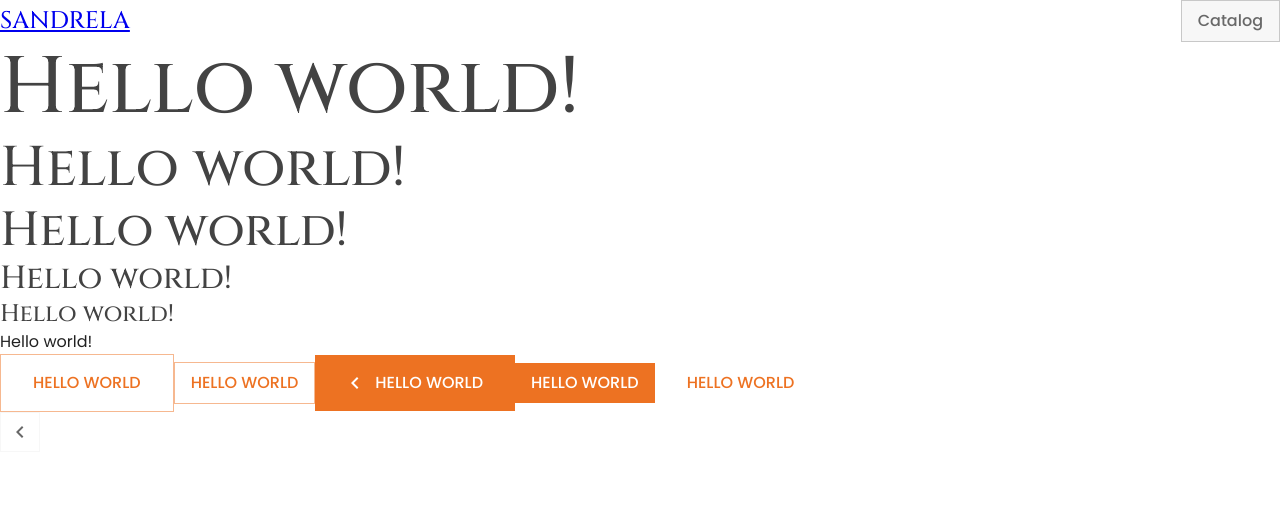
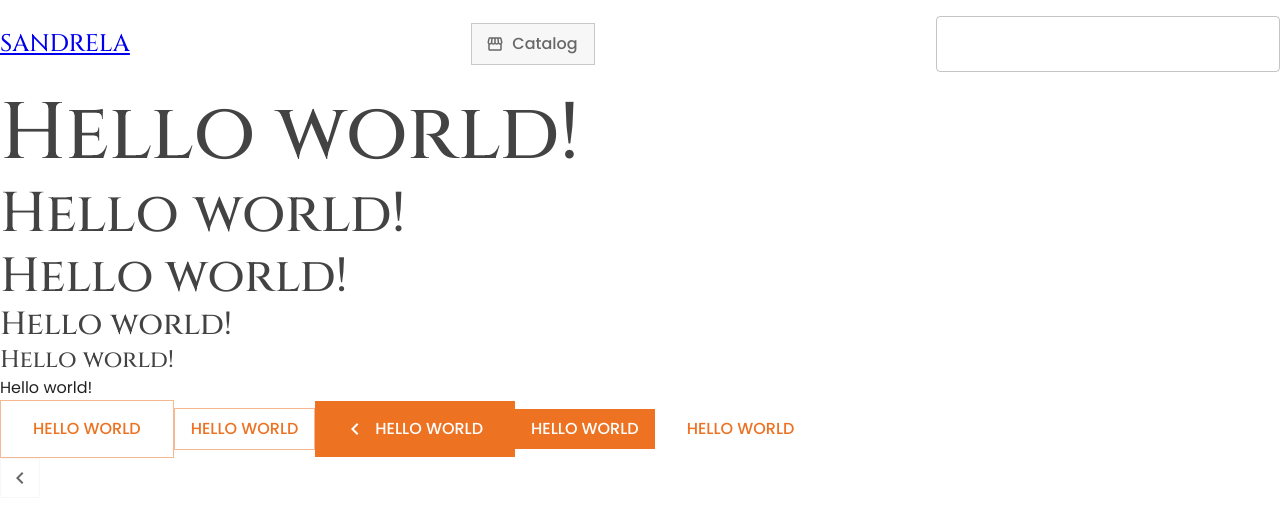
Before and after one commit to berezenko04/wedding-shop, a React (Vite) app in the folder client/: page / in a window 1280 px wide. Shown: the top 522 px of the page. Built offline with nearby package versions, Linux system fonts and the light colour scheme.

Commit message:
feat: added link behavior (react router) default component for mui links and link buttons

```diff
--- /dev/null
+++ b/client/src/components/navigation/Header/Searchbar/index.tsx
@@ -0,0 +1,7 @@
+import { TextField } from "@mui/material";
+
+const Searchbar: React.FC = () => {
+  return <TextField />;
+};
+
+export default Searchbar;
--- a/client/src/components/navigation/Header/index.tsx
+++ b/client/src/components/navigation/Header/index.tsx
@@ -2,14 +2,25 @@ import { Button, Stack } from "@mui/material";
 
 // components
 import Logo from "../Logo";
+import Searchbar from "./Searchbar";
+
+// icons
+import { StorefrontOutlined } from "@mui/icons-material";
 
 const Header: React.FC = () => {
   return (
-    <Stack component="header" flexDirection="row" gap={3} justifyContent="space-between" alignItems="center">
+    <Stack component="header" flexDirection="row" gap={3} py={2} justifyContent="space-between" alignItems="center">
       <Logo />
-      <Button  size="small" color="grey" variant="outlined" sx={{ textTransform: "none" }}>
+      <Button
+        startIcon={<StorefrontOutlined />}
+        size="small"
+        color="grey"
+        variant="outlined"
+        sx={{ textTransform: "none" }}
+      >
         Catalog
       </Button>
+      <Searchbar />
     </Stack>
   );
 };
--- /dev/null
+++ b/client/src/components/providers/LinkBehavior/index.tsx
@@ -0,0 +1,6 @@
+import { forwardRef } from "react";
+import { Link as RouterLink, LinkProps as RouterLinkProps } from "react-router-dom";
+
+export const LinkBehavior = forwardRef<HTMLAnchorElement, RouterLinkProps>((props, ref) => (
+  <RouterLink ref={ref} {...props} />
+));
--- a/client/src/theme.ts
+++ b/client/src/theme.ts
@@ -1,4 +1,7 @@
 import { createTheme } from "@mui/material";
+
+// providers
+import { LinkBehavior } from "./components/providers/LinkBehavior";
 
 const theme = createTheme({
   palette: {
@@ -57,6 +60,9 @@ const theme = createTheme({
       },
     },
     MuiButton: {
+      defaultProps: {
+        LinkComponent: LinkBehavior,
+      },
       styleOverrides: {
         root: {
           fontWeight: 500,
@@ -133,6 +139,11 @@ const theme = createTheme({
         },
       ],
     },
+    MuiLink: {
+      defaultProps: {
+        component: LinkBehavior,
+      },
+    },
   },
 });
 
```
